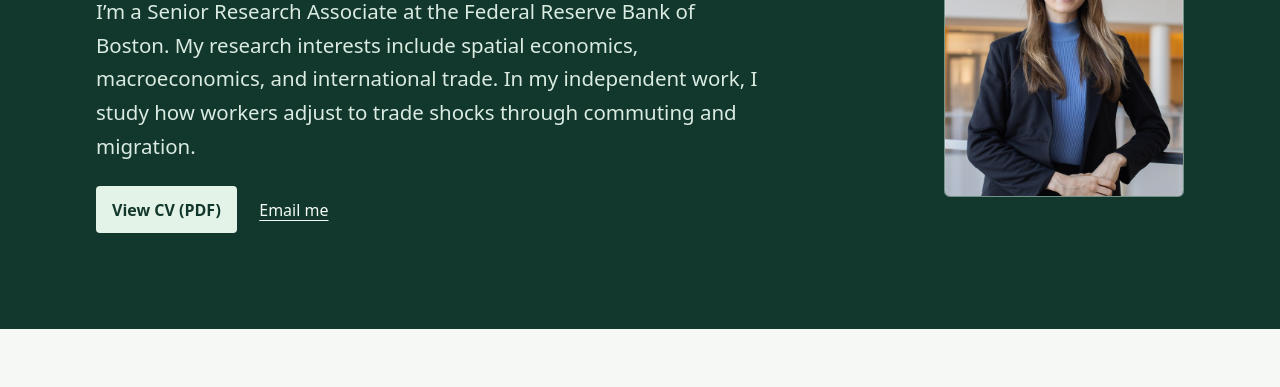
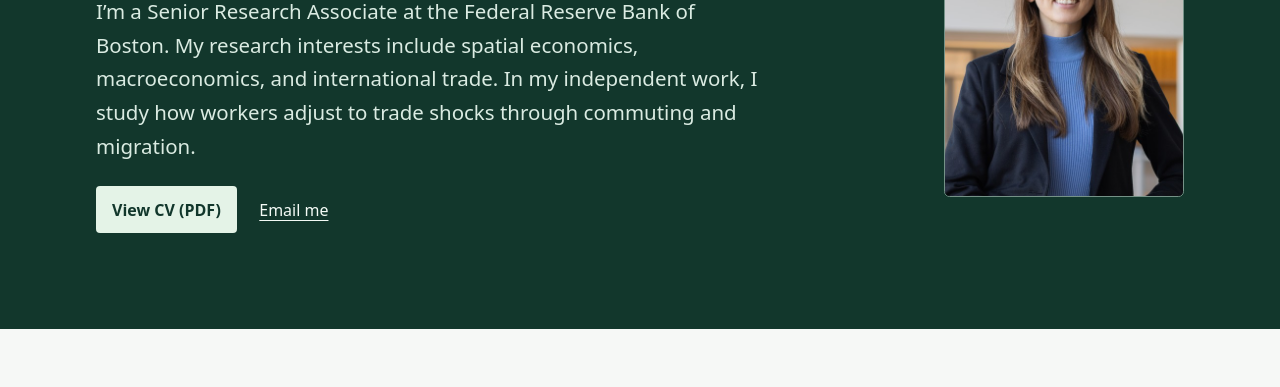
Before and after one commit to handle25/handle25.github.io, a plain HTML site: page index.html in a window 1280 px wide. Shown: the part 294-681 px from the top of the page. Drawn offline with Linux system fonts and the light colour scheme.

Commit message:
Tighten homepage headshot crop

```diff
--- a/index.html
+++ b/index.html
@@ -43,13 +43,20 @@ nav a:hover, .brand:hover { text-decoration: underline; }
   width: 100%;
   max-width: 15rem;
   aspect-ratio: 4 / 5;
-  height: auto;
-  object-fit: cover;
-  object-position: center 25%;
+  overflow: hidden;
   border: 1px solid #759287;
   border-radius: .35rem;
 }
 .hero a { color: inherit; }
+.portrait img {
+  display: block;
+  width: 100%;
+  height: 100%;
+  object-fit: cover;
+  object-position: center 25%;
+  transform: scale(1.32);
+  transform-origin: center 26%;
+}
 h1, h2, h3 { font-family: Georgia, serif; font-weight: 400; line-height: 1.12; margin: 0; }
 h1 { font-size: clamp(2.8rem, 7.8vw, 6.2rem); letter-spacing: -.067em; }
 h2 { font-size: clamp(2rem, 4.4vw, 3.35rem); letter-spacing: -.045em; }
@@ -102,7 +109,7 @@ footer { color: var(--muted); }
           <a href="mailto:handle25@msu.edu">Email me</a>
         </div>
       </div>
-      <img class="portrait" src="sophie-handley-headshot.jpg" alt="Portrait of Sophie Handley" width="640" height="800">
+      <div class="portrait"><img src="sophie-handley-headshot.jpg" alt="Portrait of Sophie Handley" width="640" height="960"></div>
     </div>
   </div>
   <div class="wrap">
```
